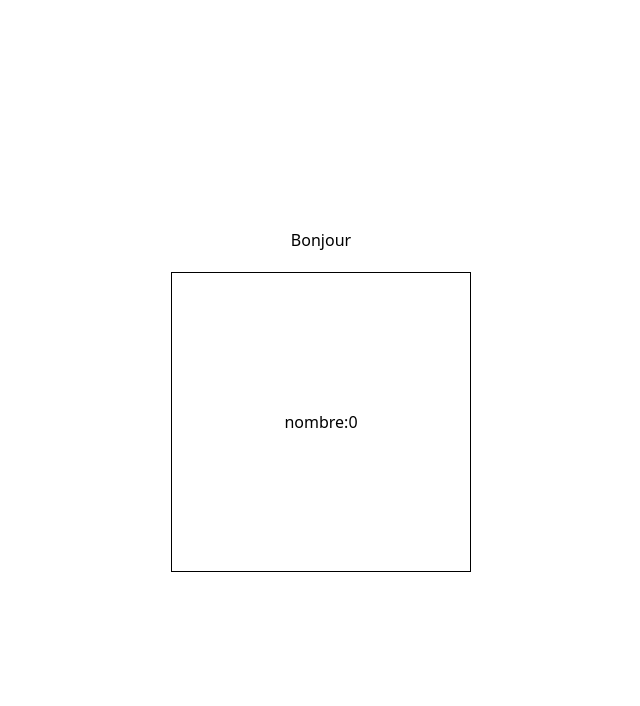
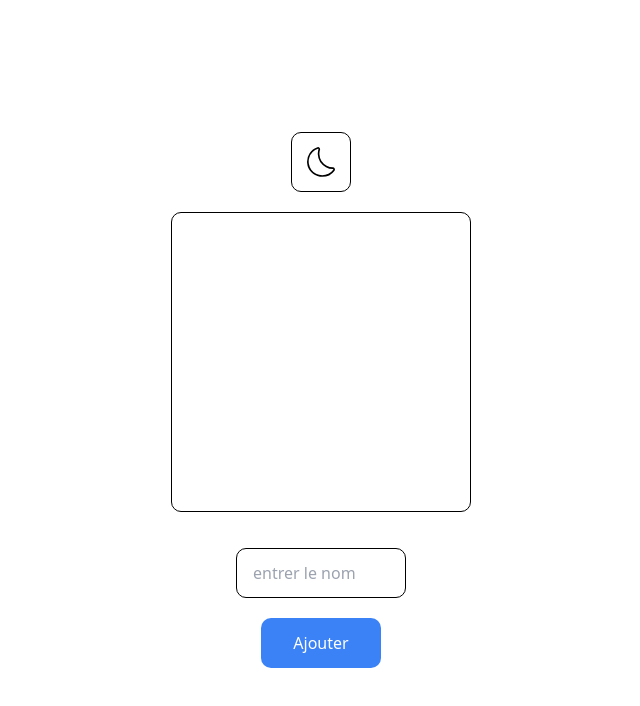
Before and after one commit to ALAAHAJHOUJ/Pratique3, a React (Create React App) app: page / in a window 1280 px wide. Shown: the top 706 px of the page, without its empty margins (319-959 px from the left). Built offline with nearby package versions, Linux system fonts and the light colour scheme.

Commit message:
changement dans le projet

```diff
--- a/package.json
+++ b/package.json
@@ -10,6 +10,7 @@
     "framer-motion": "^13.4.6",
     "react": "^19.3.0",
     "react-dom": "^19.3.0",
+    "react-icons": "^5.7.0",
     "react-scripts": "5.0.1",
     "web-vitals": "^2.1.4"
   },
--- /dev/null
+++ b/src/Folder2/Index2.jsx
@@ -0,0 +1,84 @@
+import React, { useRef, useState } from 'react'
+import { CiDark,CiLight } from "react-icons/ci";
+
+
+
+function Index2() {
+  const [dark,setDark]=useState("light")
+  const [liste,setListe]=useState([])
+  const ref1=useRef()
+  const ref2=useRef()
+
+  const Envoyer=(e)=>{
+    if(e.target!=ref1.current) return
+    fetch("http://localhost:4000/recuperer22/")
+    .then((res)=>{console.log(res);return res.json()})
+    .then((res)=>{console.log(res);setListe(res)})
+    .catch((err)=>{console.log(err)})
+  }
+
+  const Switch=()=>{
+     if(dark=="light"){
+         document.getElementById("root").style.background="black"
+         setDark("dark")
+     }else {
+         document.getElementById("root").style.background="white"
+         setDark("light")
+     }
+  }
+
+
+  const Supprimer=async(id)=>{
+    try {
+        const resultat=await fetch(`http://localhost:4000/supprimer/${id}`,{method:"DELETE"})
+
+        const resultat1=await resultat.text()
+
+        if(resultat1=="une erreur est servenue"){
+             console.log(resultat1)
+        }else{
+             console.log(resultat1)
+        }
+    } catch (error) {
+        console.log(error)
+    }
+  }
+
+
+  const Ajouter=async()=>{
+    if(ref2.current.value.trim()=="") return
+
+    try {
+        const resultat1=await fetch("http://localhost:4000/Ajouter/",{method:"POST",headers:{'Content-Type': 'application/json'},body:JSON.stringify({valeur:ref2.current.value})})
+
+        const resultat2=await resultat1.text()
+
+        console.log(resultat2)
+    } catch (error) {
+        console.log(error)
+    }
+  }
+
+  return (
+    <>
+            <div onClick={Switch} className={`${dark=="light"?'border-black':'border-white'} border-[1px] w-[60px] h-[60px] rounded-[10px] flex justify-center items-center `}>
+                {
+                    dark=="light"?<CiDark size={40}></CiDark>:<CiLight className='text-white' size={40}></CiLight>
+                }
+            </div>
+            <div ref={ref1} onClick={Envoyer} className={`flex justify-center items-center flex-wrap gap-5 rounded-[10px] w-[300px] min-h-[300px] p-4  border-[1px]  ${dark=='light'?'border-black text-black':'border-white text-white'}`}>
+                {
+                    liste.map((ele,key)=>{
+                        return <div onClick={()=>{Supprimer(ele.id)}} key={ele.id} style={{boxShadow:`${dark=="light"?"rgba(0, 0, 0, 0.25)":"#f7f5f596"} 0px 3px 8px`}} className={`w-[80%] h-[70px] flex justify-center items-center rounded-[10px] uppercase  text-center ${dark=='dark'?' text-white':''}`}>{ele.name}</div>
+                    })
+                }
+            </div>
+
+            <input ref={ref2} type="text" placeholder='entrer le nom' className={'mt-4 w-[170px] h-[50px] border-[1px] rounded-[10px] box-border pl-4 '+`${dark=="light"?'border-black bg-white text-black':"border-white bg-black text-white"}`} />
+            <button onClick={Ajouter} className='w-[120px] h-[50px] flex justify-center items-center text-white bg-blue-500 hover:bg-blue-200 rounded-[10px]'>Ajouter</button>
+    </>
+
+  )
+}
+
+export default Index2
--- a/src/index.js
+++ b/src/index.js
@@ -1,8 +1,9 @@
 import ReactDOM from 'react-dom/client';
 import './index.css';
 import Index from './Folder2/Index';
+import Index2 from './Folder2/Index2';
 
 const root = ReactDOM.createRoot(document.getElementById('root'));
 root.render(
-  <Index></Index>
+  <Index2></Index2>
 );
```
Also changed, not shown: 1 other file (tests, documents, lock files or other folders).
